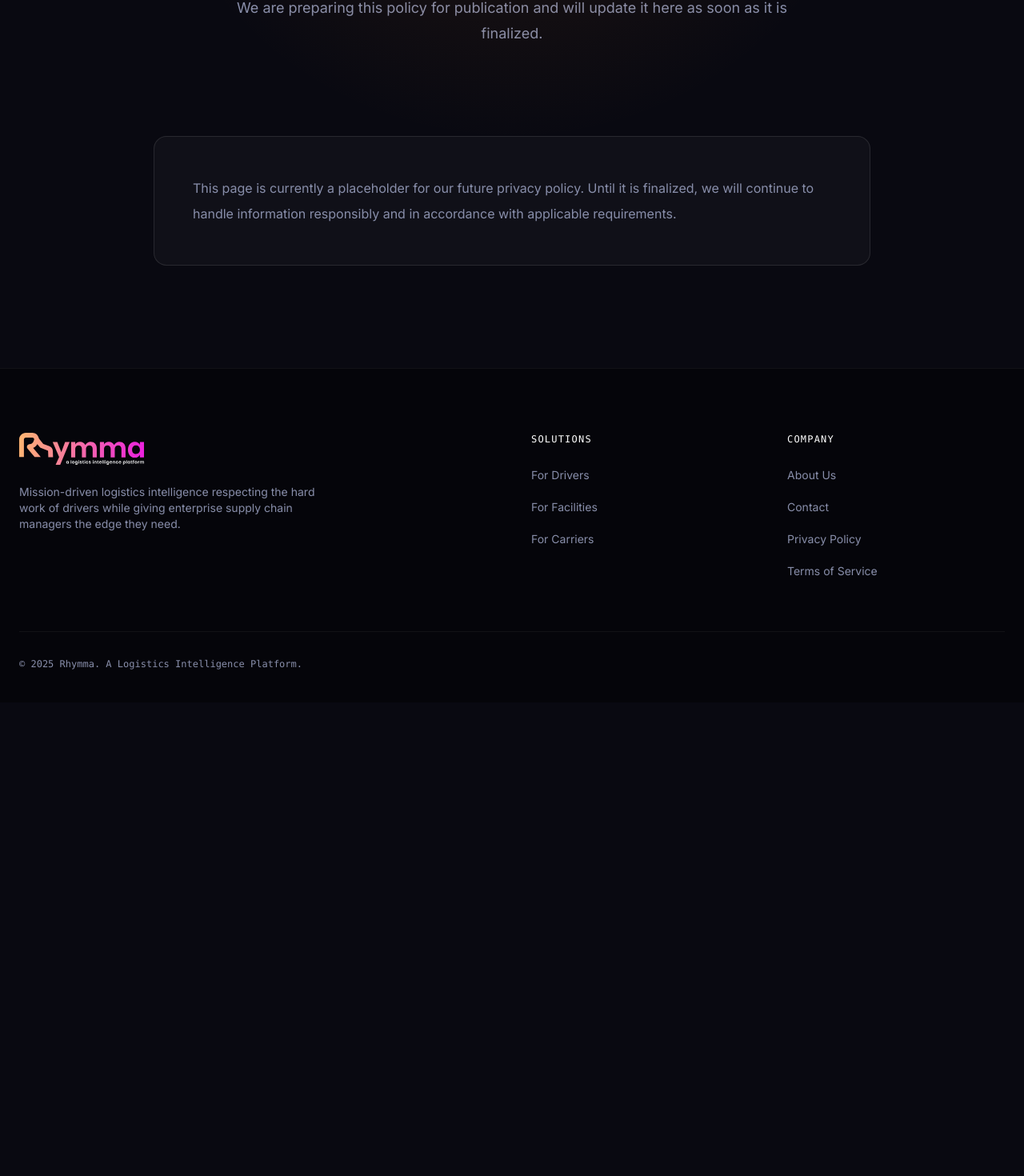
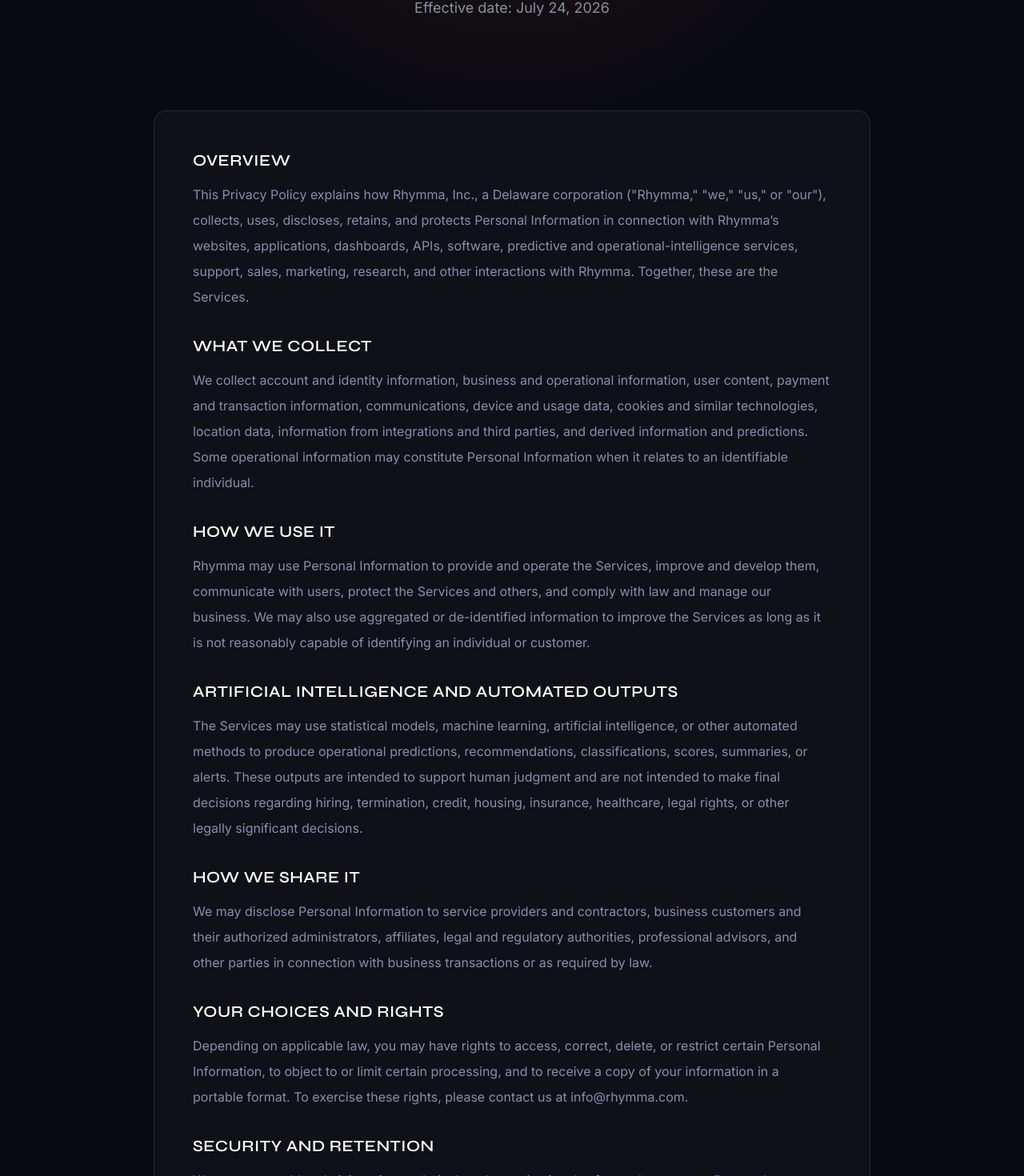
Before and after one commit to AcePrime3/Rhymma-website, a React (Vite) app: page /privacy-policy in a window 1280 px wide. Shown: the part 300-1770 px from the top of the page at 80% size. Before the commit the page ends 1178 px from the top, so only its background shows below. Built offline with nearby package versions, Linux system fonts and the light colour scheme.

Commit message:
Add privacy policy and terms of service pages

```diff
--- a/src/pages/PrivacyPolicy.tsx
+++ b/src/pages/PrivacyPolicy.tsx
@@ -1,5 +1,40 @@
 import SiteHeader from "@/components/site-header";
 import SiteFooter from "@/components/site-footer";
+
+const privacySections = [
+  {
+    title: "Overview",
+    body: "This Privacy Policy explains how Rhymma, Inc., a Delaware corporation (\"Rhymma,\" \"we,\" \"us,\" or \"our\"), collects, uses, discloses, retains, and protects Personal Information in connection with Rhymma’s websites, applications, dashboards, APIs, software, predictive and operational-intelligence services, support, sales, marketing, research, and other interactions with Rhymma. Together, these are the Services."
+  },
+  {
+    title: "What We Collect",
+    body: "We collect account and identity information, business and operational information, user content, payment and transaction information, communications, device and usage data, cookies and similar technologies, location data, information from integrations and third parties, and derived information and predictions. Some operational information may constitute Personal Information when it relates to an identifiable individual."
+  },
+  {
+    title: "How We Use It",
+    body: "Rhymma may use Personal Information to provide and operate the Services, improve and develop them, communicate with users, protect the Services and others, and comply with law and manage our business. We may also use aggregated or de-identified information to improve the Services as long as it is not reasonably capable of identifying an individual or customer."
+  },
+  {
+    title: "Artificial Intelligence and Automated Outputs",
+    body: "The Services may use statistical models, machine learning, artificial intelligence, or other automated methods to produce operational predictions, recommendations, classifications, scores, summaries, or alerts. These outputs are intended to support human judgment and are not intended to make final decisions regarding hiring, termination, credit, housing, insurance, healthcare, legal rights, or other legally significant decisions."
+  },
+  {
+    title: "How We Share It",
+    body: "We may disclose Personal Information to service providers and contractors, business customers and their authorized administrators, affiliates, legal and regulatory authorities, professional advisors, and other parties in connection with business transactions or as required by law."
+  },
+  {
+    title: "Your Choices and Rights",
+    body: "Depending on applicable law, you may have rights to access, correct, delete, or restrict certain Personal Information, to object to or limit certain processing, and to receive a copy of your information in a portable format. To exercise these rights, please contact us at info@rhymma.com."
+  },
+  {
+    title: "Security and Retention",
+    body: "We use reasonable administrative, technical, and organizational safeguards to protect Personal Information, although no system is completely secure. We retain Personal Information for as long as necessary to provide the Services, fulfill the purposes described in this policy, comply with legal obligations, resolve disputes, and enforce agreements."
+  },
+  {
+    title: "Contact Us",
+    body: "If you have questions about this Privacy Policy or the handling of your information, please contact us at info@rhymma.com."
+  },
+];
 
 export default function PrivacyPolicy() {
   return (
@@ -17,7 +52,7 @@
               Privacy policy
             </h1>
             <p className="text-base sm:text-lg text-muted-foreground leading-8">
-              We are preparing this policy for publication and will update it here as soon as it is finalized.
+              Effective date: July 24, 2026
             </p>
           </div>
         </div>
@@ -25,11 +60,15 @@
 
       <section className="pb-20 sm:pb-32">
         <div className="container mx-auto px-4 sm:px-6">
-          <div className="max-w-4xl mx-auto rounded-2xl border border-white/10 bg-white/[0.03] p-8 sm:p-12">
-            <p className="text-base leading-8 text-muted-foreground">
-              This page is currently a placeholder for our future privacy policy. Until it is finalized, we
-              will continue to handle information responsibly and in accordance with applicable requirements.
-            </p>
+          <div className="max-w-4xl mx-auto rounded-2xl border border-white/10 bg-white/[0.03] p-8 sm:p-12 space-y-8">
+            {privacySections.map((section) => (
+              <div key={section.title}>
+                <h2 className="text-xl font-display font-semibold uppercase tracking-wide text-white mb-3">
+                  {section.title}
+                </h2>
+                <p className="text-base leading-8 text-muted-foreground">{section.body}</p>
+              </div>
+            ))}
           </div>
         </div>
       </section>
--- a/src/pages/TermsOfService.tsx
+++ b/src/pages/TermsOfService.tsx
@@ -1,5 +1,40 @@
 import SiteHeader from "@/components/site-header";
 import SiteFooter from "@/components/site-footer";
+
+const termsSections = [
+  {
+    title: "Agreement Overview",
+    body: "These Terms of Service are a binding agreement between Rhymma, Inc. and the person or entity using the Services. By creating an account, clicking to accept these Terms, purchasing a subscription, or otherwise accessing the Services, you agree to these Terms."
+  },
+  {
+    title: "Eligibility and Authority",
+    body: "You must be at least 18 years old and legally capable of entering into a binding contract. If you use the Services for an organization, you represent that you are authorized to bind that organization and that your use complies with its policies and applicable law."
+  },
+  {
+    title: "The Services",
+    body: "Rhymma provides software intended to help users and organizations understand and coordinate operational activity involving trucks, loads, drivers, facilities, schedules, routes, wait times, detention, congestion, readiness, capacity, and related activity. The features available to you may depend on your plan, account configuration, region, integrations, or release status."
+  },
+  {
+    title: "Accounts and Security",
+    body: "Certain Services require an account. You agree to provide accurate information, keep it current, protect your credentials, use reasonable security practices, restrict access to authorized individuals, and notify Rhymma promptly of suspected unauthorized access."
+  },
+  {
+    title: "Acceptable Use",
+    body: "You may not use the Services to violate law, infringe rights, engage in fraud or abuse, facilitate unsafe transportation activity, circumvent legal or regulatory requirements, upload malicious code, interfere with the Services, gain unauthorized access, or misuse the Services in any other way."
+  },
+  {
+    title: "Customer Content",
+    body: "You remain responsible for the content you submit, upload, or transmit through the Services. You represent that you have the right to provide that content and that it does not violate these Terms or applicable law."
+  },
+  {
+    title: "Fees, Billing, and Termination",
+    body: "If you purchase a paid plan, you agree to pay the applicable fees and taxes. Rhymma may suspend or terminate access where necessary to protect the Services, enforce these Terms, or comply with law."
+  },
+  {
+    title: "Contact Us",
+    body: "If you have questions about these Terms of Service, please contact us at info@rhymma.com."
+  },
+];
 
 export default function TermsOfService() {
   return (
@@ -17,7 +52,7 @@
               Terms of service
             </h1>
             <p className="text-base sm:text-lg text-muted-foreground leading-8">
-              We are preparing these terms for publication and will add the finalized version here soon.
+              Effective date: July 24, 2026
             </p>
           </div>
         </div>
@@ -25,11 +60,15 @@
 
       <section className="pb-20 sm:pb-32">
         <div className="container mx-auto px-4 sm:px-6">
-          <div className="max-w-4xl mx-auto rounded-2xl border border-white/10 bg-white/[0.03] p-8 sm:p-12">
-            <p className="text-base leading-8 text-muted-foreground">
-              This page is currently a placeholder for our future terms of service. We will publish the final
-              version here once it is ready.
-            </p>
+          <div className="max-w-4xl mx-auto rounded-2xl border border-white/10 bg-white/[0.03] p-8 sm:p-12 space-y-8">
+            {termsSections.map((section) => (
+              <div key={section.title}>
+                <h2 className="text-xl font-display font-semibold uppercase tracking-wide text-white mb-3">
+                  {section.title}
+                </h2>
+                <p className="text-base leading-8 text-muted-foreground">{section.body}</p>
+              </div>
+            ))}
           </div>
         </div>
       </section>
```
